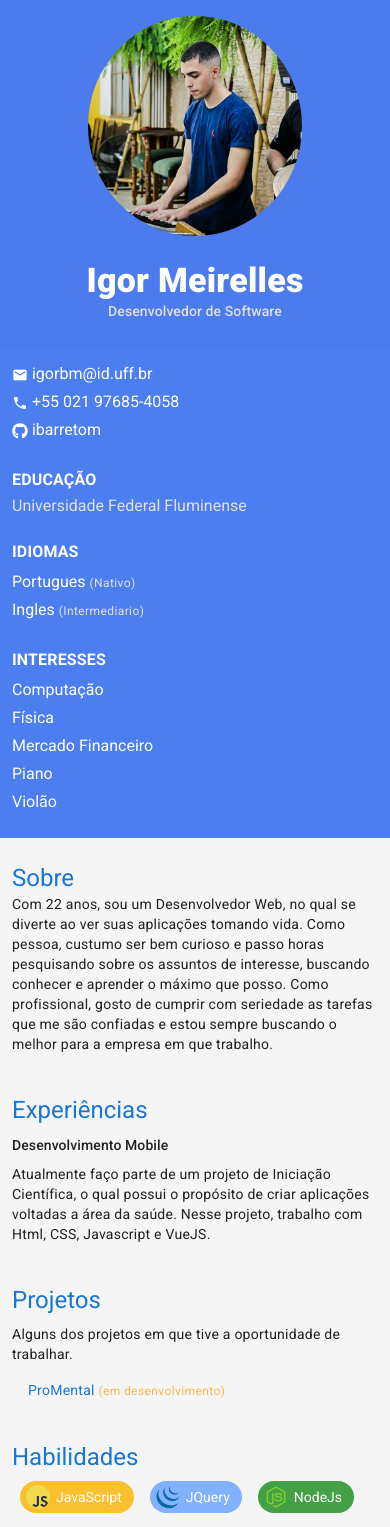
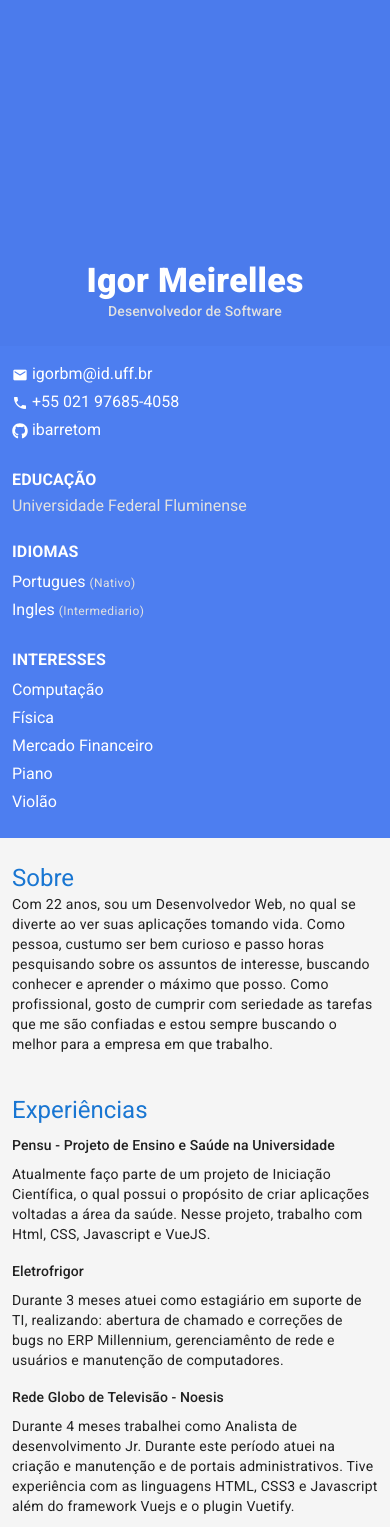
Before and after one commit to ibarretom/aboutme, a Vue app: page /#/home in a window 390 px wide. Shown: the top 1527 px of the page. Built offline with nearby package versions, Linux system fonts and the light colour scheme.

Commit message:
Ajuste em formatação e adição de novas experiências

```diff
--- a/src/App.vue
+++ b/src/App.vue
@@ -1,21 +1,24 @@
 <template>
-	<v-app>
-		<v-main>
-			<router-view></router-view>
-		</v-main>
-	</v-app>
+  <v-app>
+    <v-main>
+      <router-view></router-view>
+    </v-main>
+  </v-app>
 </template>
 
 <script>
+export default {
+  name: "App",
 
-export default {
-  name: 'App',
-
-  components: {
-  },
+  components: {},
 
   data: () => ({
     //
   }),
 };
 </script>
+<style>
+* {
+  font-family:"Roboto";
+}
+</style>
--- a/src/views/Home.vue
+++ b/src/views/Home.vue
@@ -1,115 +1,161 @@
 <template>
-    <v-container class='borda main-container sm-pa-8 pa-0 align-start' fill-height>
-        <v-row wrap class='elevation-16 flex-sm-row-reverse mt-sm-4'>
-
-            <v-col class='profile-column px-0 pt-0 pb-3 col-12 col-sm-3' >
-                <v-container class='general-profile pb-2'>
-                    <v-container class='pa-4 mb-2'>
+  <v-container
+    class="borda main-container sm-pa-8 pa-0 align-start"
+    fill-height
+  >
+    <v-row wrap class="elevation-2 flex-sm-row-reverse mt-sm-4">
+      <v-col class="overflow px-0 pt-0 pb-3 col-12 col-sm-3">
+        <v-container class="general-profile pb-2">
+          <v-container class="pa-4 mb-2">
             <v-img
-                        src='./../assets/mypic-avatar.jpg'
+              src="./../assets/mypic-avatar.jpg"
               contain
-                        class='avatar-img mx-auto'/>
+              class="avatar-img mx-auto"
+            />
           </v-container>
 
-                    <p style='text-align:center' class='white--text mb-0 text-h4 text-sm-h5 font-weight-black'> {{infoPerfil.nome}}</p>
-                    <p style='text-align:center' class='grey--text text--lighten-2 text-subtitle-2'> {{infoPerfil.profissao}}</p>
-
+          <p
+            style="text-align: center"
+            class="white--text mb-0 text-h4 text-sm-h5 font-weight-black"
+          >
+            {{ infoPerfil.nome }}
+          </p>
+          <p
+            style="text-align: center"
+            class="grey--text text--lighten-2 text-subtitle-2"
+          >
+            {{ infoPerfil.profissao }}
+          </p>
         </v-container>
 
-                <v-container
-                    class='borda mt-1 pa-2 socialMedia'>
-                    <ul class='borda'>
+        <v-container class="borda mt-1 pa-2 socialMedia">
+          <ul class="borda">
             <template v-for="(items, index) in socialMedia.descricao">
               <li
-                                :key='index'
-                                :contato='socialMedia.icone[index]'
-                                class='borda white--text'>
-                                <v-icon small color='white'>{{socialMedia.icone[index]}} </v-icon>
-                                {{items}}
-
+                :key="index"
+                :contato="socialMedia.icone[index]"
+                class="borda white--text"
+              >
+                <v-icon small color="white"
+                  >{{ socialMedia.icone[index] }}
+                </v-icon>
+                {{ items }}
               </li>
             </template>
           </ul>
         </v-container>
 
-                <v-container id='educação'
-                    class='borda mt-1 pa-2'>
-
-                    <p class='topic-column white--text text-subtitle-1 mb-0 font-weight-bold'>EDUCAÇÃO </p>
-                    <p class='grey--text text--lighten-2 topic-column mb-1'>Universidade Federal Fluminense</p>
+        <v-container id="educação" class="borda mt-1 pa-2">
+          <p
+            class="
+              topic-column
+              white--text
+              text-subtitle-1
+              mb-0
+              font-weight-bold
+            "
+          >
+            EDUCAÇÃO
+          </p>
+          <p class="grey--text text--lighten-2 topic-column mb-1">
+            Universidade Federal Fluminense
+          </p>
         </v-container>
 
-                <v-container id='idiomas'
-                    class='borda pa-2'>
-
-                    <p class='topic-column text-h5 font-weight-bold mb-0 text-subtitle-1'>
-                        {{idiomas.titulo}}
+        <v-container id="idiomas" class="borda pa-2">
+          <p class="topic-column text-h5 font-weight-bold mb-0 text-subtitle-1">
+            {{ idiomas.titulo }}
           </p>
-                    <ul class='borda'>
-                        <li v-for="(items, index) in idiomas.descricao"
-                            :key='index'
-                            class='borda white--text'>
-                            {{items.idioma}} <span class='grey--text text--lighten-2 text-caption'>({{items.nivel}})</span>
+          <ul class="borda">
+            <li
+              v-for="(items, index) in idiomas.descricao"
+              :key="index"
+              class="borda white--text"
+            >
+              {{ items.idioma }}
+              <span class="grey--text text--lighten-2 text-caption"
+                >({{ items.nivel }})</span
+              >
             </li>
           </ul>
         </v-container>
 
-                <v-container id='interesses'
-                    class='borda mt-1 pa-2'>
-
-                    <p class='topic-column text-h5 mb-0 text-subtitle-1 font-weight-bold'>{{interesses.titulo}}</p>
-                    <ul class='borda'>
-                        <li v-for="(items, index) in interesses.descricao"
-                            :key='index'
-                            class='borda white--text'>
-                            {{items}}
+        <v-container id="interesses" class="borda mt-1 pa-2">
+          <p class="topic-column text-h5 mb-0 text-subtitle-1 font-weight-bold">
+            {{ interesses.titulo }}
+          </p>
+          <ul class="borda">
+            <li
+              v-for="(items, index) in interesses.descricao"
+              :key="index"
+              class="borda white--text"
+            >
+              {{ items }}
             </li>
           </ul>
         </v-container>
       </v-col>
 
-            <v-col class='grey lighten-4 col-12 col-sm-9 pa-0 sm-pa-12'>
-
-                <v-container class=''>
+      <v-col class="grey overflow lighten-4 col-12 col-sm-9 pa-0 sm-pa-12">
+        <v-container class="">
           <v-container>
-                        <p class='primary--text text-h5 mb-0' >{{carreira[0].titulo}} </p>
-                        <p class='text-body-2'>{{carreira[0].descricao}} </p>
+            <p class="primary--text text-h5 mb-0">
+              {{ carreira.sobre.titulo }}
+            </p>
+            <p class="text-body-2">{{ carreira.sobre.descricao }}</p>
           </v-container>
           <v-container>
-                        <p class='primary--text text-h5 mb-0' >{{carreira[1].titulo}} </p>
-                        <p class='text-subtitle-2 mt-2 mb-0' >{{carreira[1].tipo}} </p>
-                        <p class='text-body-2 mt-2'>{{carreira[1].descricao}} </p>
+            <p class="primary--text text-h5 mb-0">{{ carreira.exp.titulo }}</p>
+            <template v-for="(exp, index) in carreira.exp.colaboracoes">
+              <p class="text-subtitle-2 mt-2 mb-0 font-weight-medium " :key="`${index}-1`">{{ exp.titulo }}</p>
+              <p class="text-body-2 mt-2" :key="`${index}-2`">{{ exp.descricao }}</p>
+            </template>
           </v-container>
           <v-container>
-                        <p class='primary--text text-h5 mb-0' >{{carreira[2].titulo}} </p>
-                        <p class='text-body-2 mt-2'>{{carreira[2].descricao}} </p>
+            <p class="primary--text text-h5 mb-0">
+              {{ carreira.projetos.titulo }}
+            </p>
+            <p class="text-body-2 mt-2">{{ carreira.projetos.descricao }}</p>
             <ul>
               <li>
-                                <p class='text-body-2 mt-2' @click="proMental()">
-                                    <a> ProMental <span class='orange--text text--lighten-2 text-caption'>(em desenvolvimento)</span></a>
+                <p class="text-body-2 mt-2" @click="proMental()">
+                  <a>
+                    ProMental
+                    <span class="orange--text text--lighten-2 text-caption">
+                      (em desenvolvimento)
+                    </span>
+                  </a>
                 </p>
               </li>
             </ul>
           </v-container>
           <v-container>
-                        <p class='primary--text text-h5 mb-0' >{{carreira[3].titulo}} </p>
-                            <template v-for="(chips, index) in salgadinhoDeLinguagens">
+            <p class="primary--text text-h5 mb-0">
+              {{ carreira.skils.titulo }}
+            </p>
+            <template
+              v-for="(salgadinho, index) in carreira.skils
+                .salgadinhoDeLinguagens"
+            >
               <v-chip
                 class="ma-2"
-                                :color="chips.cor"
+                :color="salgadinho.cor"
                 text-color="white"
-                                :key='index'>
+                :key="index"
+              >
                 <v-avatar left>
-                                        <v-img :src="require(`./../assets/iconsLinguagem/${chips.icone}`)"></v-img>
+                  <v-img
+                    :src="
+                      require(`./../assets/iconsLinguagem/${salgadinho.icone}`)
+                    "
+                  ></v-img>
                 </v-avatar>
 
-                                    {{chips.linguagem}}
+                {{ salgadinho.linguagem }}
               </v-chip>
             </template>
           </v-container>
         </v-container>
-
-
       </v-col>
     </v-row>
   </v-container>
@@ -119,115 +165,176 @@
 export default {
   data: () => ({
     socialMedia: {
-            titulo: 'CONTATO',
-            descricao: ['igorbm@id.uff.br', '+55 021 97685-4058','ibarretom'],
-            icone: ['mdi-email', 'mdi-phone','fab fa-github'],
-            links: ['','', 'https://github.com/ibarretom']
-        },
-        idiomas: {
-            titulo: 'IDIOMAS',
-            descricao: [{idioma: 'Portugues', nivel:'Nativo' }, {idioma: 'Ingles', nivel:'Intermediario' }],
-            nivel: ['Nativo', 'Intermediario']
-        },
-        interesses: {
-            titulo: 'INTERESSES',
-            descricao: ['Computação', 'Física', 'Mercado Financeiro', 'Piano', 'Violão']
+      titulo: "CONTATO",
+      descricao: ["igorbm@id.uff.br", "+55 021 97685-4058", "ibarretom"],
+      icone: ["mdi-email", "mdi-phone", "fab fa-github"],
+      links: ["", "", "https://github.com/ibarretom"],
     },
 
-        carreira: [
-            {icone: 'mdi-account' ,titulo: 'Sobre', descricao: `Com 22 anos, sou um Desenvolvedor Web, no qual se diverte ao ver suas aplicações tomando vida.
+    idiomas: {
+      titulo: "IDIOMAS",
+      descricao: [
+        { idioma: "Portugues", nivel: "Nativo" },
+        { idioma: "Ingles", nivel: "Intermediario" },
+      ],
+      nivel: ["Nativo", "Intermediario"],
+    },
+
+    interesses: {
+      titulo: "INTERESSES",
+      descricao: [
+        "Computação",
+        "Física",
+        "Mercado Financeiro",
+        "Piano",
+        "Violão",
+      ],
+    },
+
+    carreira: {
+      sobre: {
+        icone: "mdi-account",
+        titulo: "Sobre",
+        descricao: `Com 22 anos, sou um Desenvolvedor Web, no qual se diverte ao ver suas aplicações tomando vida.
             Como pessoa, custumo ser bem curioso e passo horas pesquisando sobre os assuntos de interesse, buscando conhecer e aprender o máximo que posso.
-            Como profissional, gosto de cumprir com seriedade as tarefas que me são confiadas e estou sempre buscando o melhor para a empresa em que trabalho.`},
+            Como profissional, gosto de cumprir com seriedade as tarefas que me são confiadas e estou sempre buscando o melhor para a empresa em que trabalho.`,
+      },
+      exp: {
+        icone: "mdi-account",
+        titulo: "Experiências",
+        colaboracoes: [
           {
-                icone: 'mdi-account',
-                titulo: 'Experiências',
-                tipo: 'Desenvolvimento Mobile',
-                descricao: 'Atualmente faço parte de um projeto de Iniciação Científica, o qual possui o propósito de criar aplicações voltadas a área da saúde. Nesse projeto, trabalho com Html, CSS, Javascript e VueJS.'
+            titulo: "Pensu - Projeto de Ensino e Saúde na Universidade",
+            tipo: "Desenvolvimento Mobile",
+            descricao:
+              "Atualmente faço parte de um projeto de Iniciação Científica, o qual possui o propósito de criar aplicações voltadas a área da saúde. Nesse projeto, trabalho com Html, CSS, Javascript e VueJS.",
           },
-            {icone: 'mdi-account', titulo: 'Projetos', descricao: 'Alguns dos projetos em que tive a oportunidade de trabalhar.'},
-            {icone: 'mdi-account', titulo: 'Habilidades', descricao: ''}
+          {
+            titulo: "Eletrofrigor",
+            tipo: "Suporte de TI",
+            descricao:
+              "Durante 3 meses atuei como estagiário em suporte de TI, realizando: abertura de chamado e correções de bugs no ERP Millennium, gerenciamênto de rede e usuários e manutenção de computadores.",
+          },
+          {
+            titulo: "Rede Globo de Televisão - Noesis",
+            tipo: "Desenvolvimento Front-end",
+            descricao:
+              "Durante 4 meses trabalhei como Analista de desenvolvimento Jr. Durante este período atuei na criação e manutenção e de portais administrativos. Tive experiência com as linguagens HTML, CSS3 e Javascript além do framework Vuejs e o plugin Vuetify.",
+          },
         ],
+      },
+      projetos: {
+        icone: "mdi-account",
+        titulo: "Projetos",
+        descricao:
+          "Alguns dos projetos em que tive a oportunidade de trabalhar.",
+      },
+      skils: {
+        icone: "mdi-account",
+        titulo: "Habilidades",
+        descricao: "",
         salgadinhoDeLinguagens: [
-            {linguagem:'JavaScript', icone:'js-icon.svg', cor:'yellow darken-2'},
-            {linguagem:'JQuery', icone:'jquery-icon.svg', cor:'blue accent-1'},
-            {linguagem:'NodeJs', icone:'node-icon.svg', cor:'green darken-1'},
-            {linguagem:'HTML5', icone:'icon-html.svg', cor:'deep-orange accent-2'},
-            {linguagem:'CSS3', icone:'icon-css3.svg', cor:'blue accent-2'},
-            {linguagem:'VueJs', icone:'vue-icon.svg', cor:'teal accent-3'},
-            {linguagem:'C', icone:'c-icon.svg', cor:'light-blue darken-2'},
-            {linguagem:'Java', icone:'java-icon.svg', cor:'blue-grey lighten-4'},
-
+          {
+            linguagem: "JavaScript",
+            icone: "js-icon.svg",
+            cor: "yellow darken-2",
+          },
+          {
+            linguagem: "JQuery",
+            icone: "jquery-icon.svg",
+            cor: "blue accent-1",
+          },
+          {
+            linguagem: "NodeJs",
+            icone: "node-icon.svg",
+            cor: "green darken-1",
+          },
+          {
+            linguagem: "HTML5",
+            icone: "icon-html.svg",
+            cor: "deep-orange accent-2",
+          },
+          { linguagem: "CSS3", icone: "icon-css3.svg", cor: "blue accent-2" },
+          { linguagem: "VueJs", icone: "vue-icon.svg", cor: "teal accent-3" },
+          { linguagem: "C", icone: "c-icon.svg", cor: "light-blue darken-2" },
+          {
+            linguagem: "Java",
+            icone: "java-icon.svg",
+            cor: "blue-grey lighten-4",
+          },
         ],
-
-        infoPerfil: { nome: 'Igor Meirelles', profissao: 'Desenvolvedor de Software'}
+      },
+    },
+    infoPerfil: {
+      nome: "Igor Meirelles",
+      profissao: "Desenvolvedor de Software",
+    },
   }),
   methods: {
     proMental() {
-            window.open('https://pensu-promental.web.app/#/')
+      window.open("https://pensu-promental.web.app/#/");
+    },
+  },
+  mounted() {
+    document.querySelectorAll("li[contato]").forEach((li) => {
+      const arrayDeIcones = this.socialMedia.icone;
+      const links = this.socialMedia.links;
+      li.onclick = (e) => {
+        e.preventDefault();
+        let atributo = li.getAttribute("contato");
+        let indiceDoIcone = arrayDeIcones.indexOf(atributo);
+        if (indiceDoIcone === 2) {
+          window.open(links[indiceDoIcone]);
         }
+      };
+    });
   },
-    mounted(){
-        document.querySelectorAll('li[contato]').forEach(li => {
-            const arrayDeIcones = this.socialMedia.icone
-            const links = this.socialMedia.links
-            li.onclick = e => {
-                e.preventDefault();
-                let atributo = li.getAttribute('contato')
-                let indiceDoIcone = arrayDeIcones.indexOf(atributo)
-                if(indiceDoIcone === 2){
-                    window.open(links[indiceDoIcone])
-                }
-            }
-        })
-    }
-}
+};
 </script>
 <style scoped>
-
-ul{
+ul {
   list-style: none;
-    padding:0 0 0 16px;
+  padding: 0 0 0 16px;
 }
-li{
+li {
   text-align: left;
   margin: 4px 0;
 }
-li.socialMedia{
+li.socialMedia {
   cursor: pointer;
 }
-a{
+a {
   text-decoration: none;
 }
-.borda{
+.borda {
   /* border:1px solid black; */
 }
-.main-container{
-    width:  100%;
+.main-container {
+  width: 100%;
   height: 100%;
 }
-.general-profile{
+.general-profile {
   background-color: #4b7bec;
 }
-.avatar-img{
-    border-radius:100%;
+.avatar-img {
+  border-radius: 100%;
   margin: auto auto;
-    width:  60%;
+  width: 60%;
   height: 60%;
 }
-@media (min-width: 1024px){
-    .profile-column{
+@media (min-width: 1024px) {
+  .overflow {
     overflow: auto;
     height: 96vh;
   }
 }
-.profile-column{
+.overflow {
   /* padding-bottom:12px; */
-    background-color: #4D7EF0;
+  background-color: #4d7ef0;
 }
-.topic-column{
+.topic-column {
   padding-left: 16px;
   text-align: left;
   color: white;
 }
-
 </style>
```
Also changed, not shown: 1 other file (tests, documents, lock files or other folders). Lines whose indentation alone changed are shown as unchanged.
